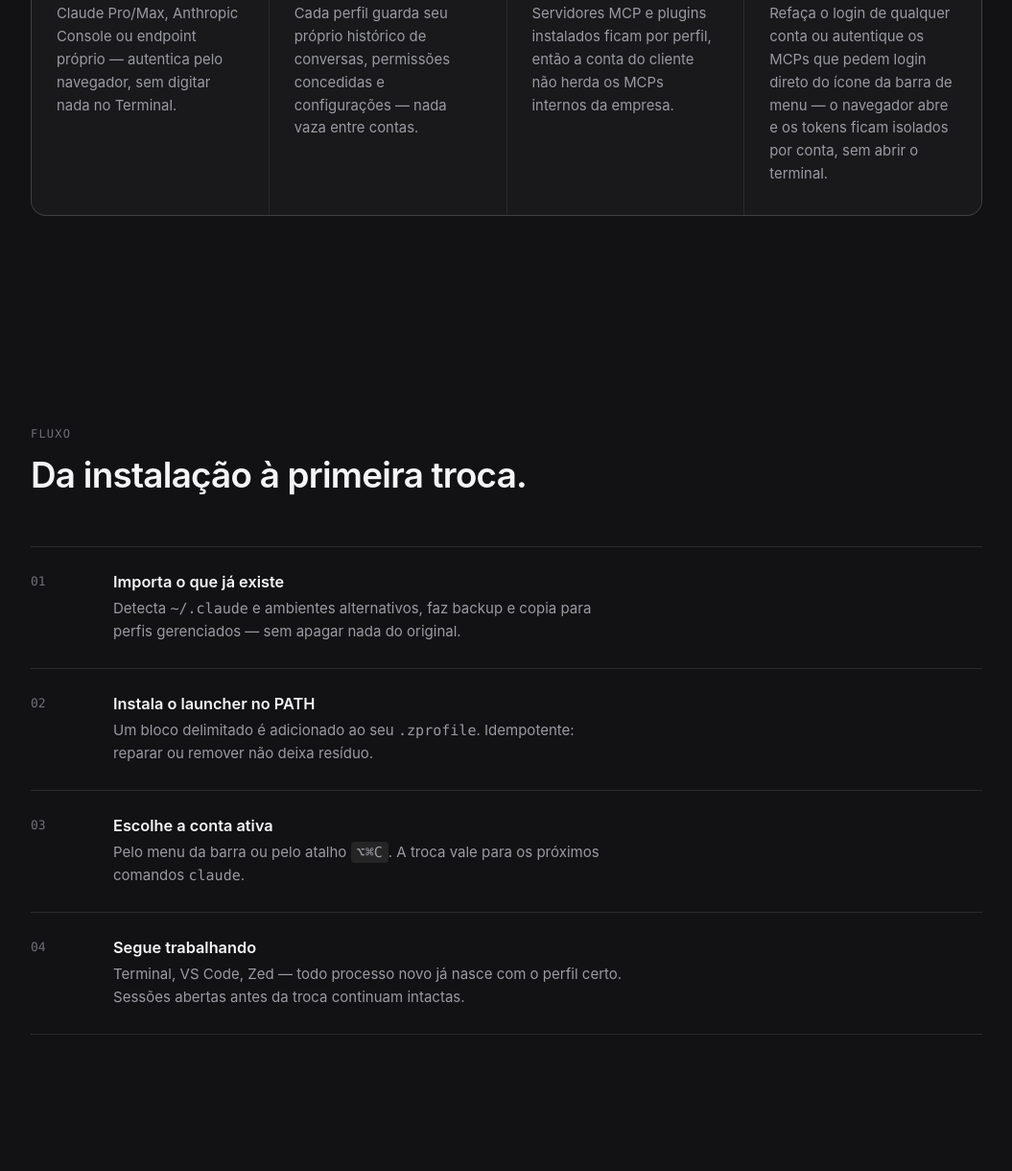
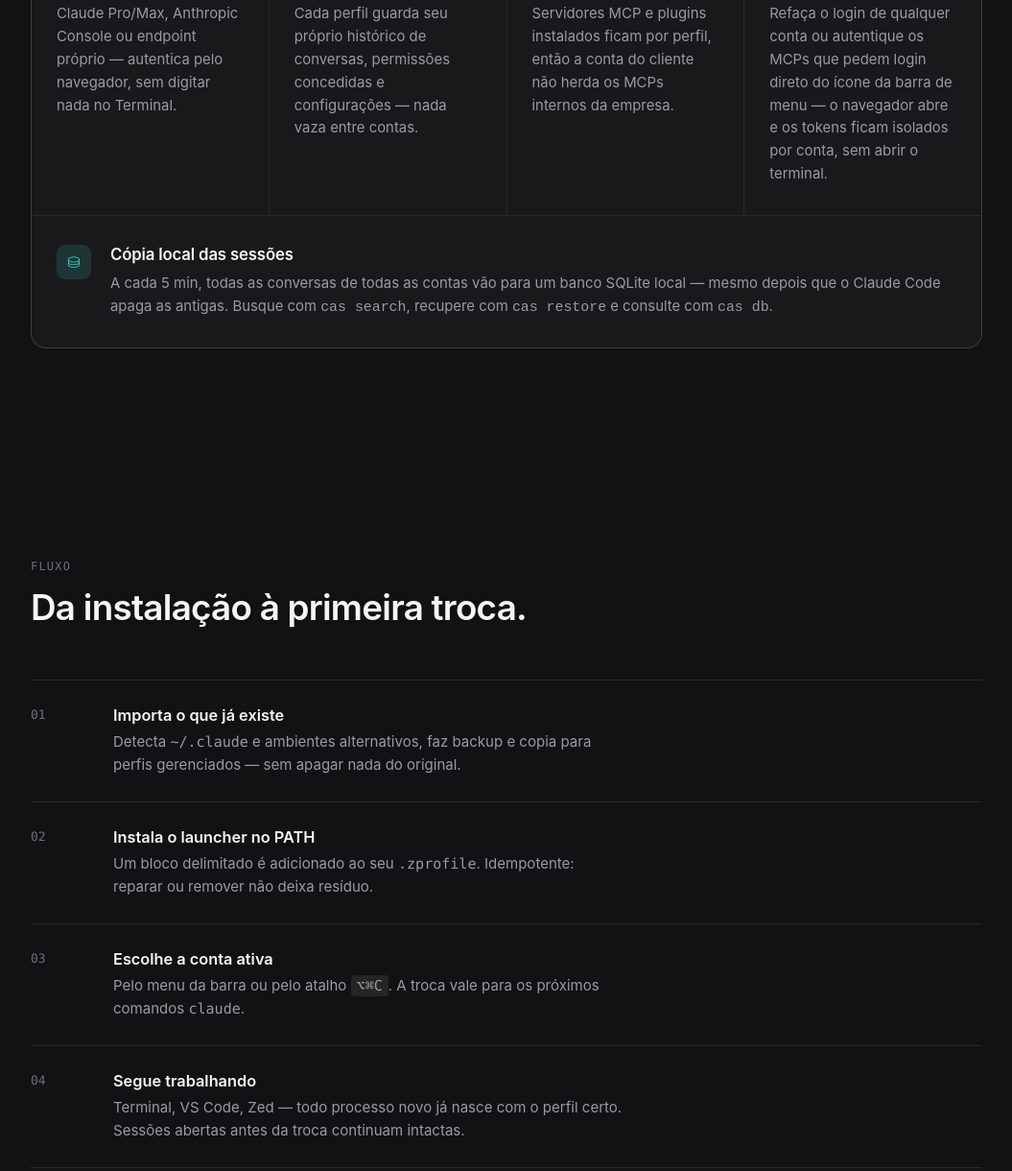
Before and after one commit to PedroPCardoso/ClaudeAccountSwitcher, a plain HTML site: page docs/index.html in a window 1280 px wide. Shown: the part 2346-3566 px from the top of the page at 96% size, without its empty margins (112-1167 px from the left). Drawn offline with Linux system fonts and the light colour scheme.

Commit message:
release: 1.3.10 — local SQLite copy of every session (every 5 min) + cas sync/search/restore/db

```diff
--- a/docs/index.html
+++ b/docs/index.html
@@ -268,6 +268,9 @@
   }
   .card h3{font-size:1.05rem; font-weight:600; margin-bottom:9px; letter-spacing:-0.01em;}
   .card p{color:var(--text-dim); font-size:0.93rem; line-height:1.6;}
+  /* Card que ocupa a linha inteira (quantidade ímpar de features no grid). */
+  .card.wide{grid-column:1 / -1; display:flex; gap:20px; align-items:flex-start;}
+  .card.wide .icon{flex:none; margin-bottom:0;}
 
   @media (max-width: 760px){
     .grid3{grid-template-columns:1fr;}
@@ -465,6 +468,13 @@
         <h3>Ações rápidas no menu</h3>
         <p>Refaça o login de qualquer conta ou autentique os MCPs que pedem login direto do ícone da barra de menu — o navegador abre e os tokens ficam isolados por conta, sem abrir o terminal.</p>
       </div>
+      <div class="card wide">
+        <div class="icon" style="background:rgba(53,214,196,0.15); color:var(--teal);">⛁</div>
+        <div>
+        <h3>Cópia local das sessões</h3>
+        <p>A cada 5 min, todas as conversas de todas as contas vão para um banco SQLite local — mesmo depois que o Claude Code apaga as antigas. Busque com <code>cas search</code>, recupere com <code>cas restore</code> e consulte com <code>cas db</code>.</p>
+        </div>
+      </div>
     </div>
   </section>
 
@@ -512,7 +522,7 @@
       <p>Sem conta própria, sem nuvem, sem envio de dados. O app só lê o identificador do perfil ativo e nunca toca em tokens ou no Keychain.</p>
     </div>
     <div class="cta-row" style="justify-content:flex-start;">
-      <a class="btn primary" href="https://github.com/PedroPCardoso/ClaudeAccountSwitcher/releases/download/v1.3.9/Claude-Account-Switcher-1.3.9.dmg">Baixar 1.3.9</a>
+      <a class="btn primary" href="https://github.com/PedroPCardoso/ClaudeAccountSwitcher/releases/download/v1.3.10/Claude-Account-Switcher-1.3.10.dmg">Baixar 1.3.10</a>
       <a class="btn ghost" href="https://github.com/PedroPCardoso/ClaudeAccountSwitcher#readme">Ver instruções de build</a>
     </div>
   </section>
```
Also changed, not shown: 3 other files.
